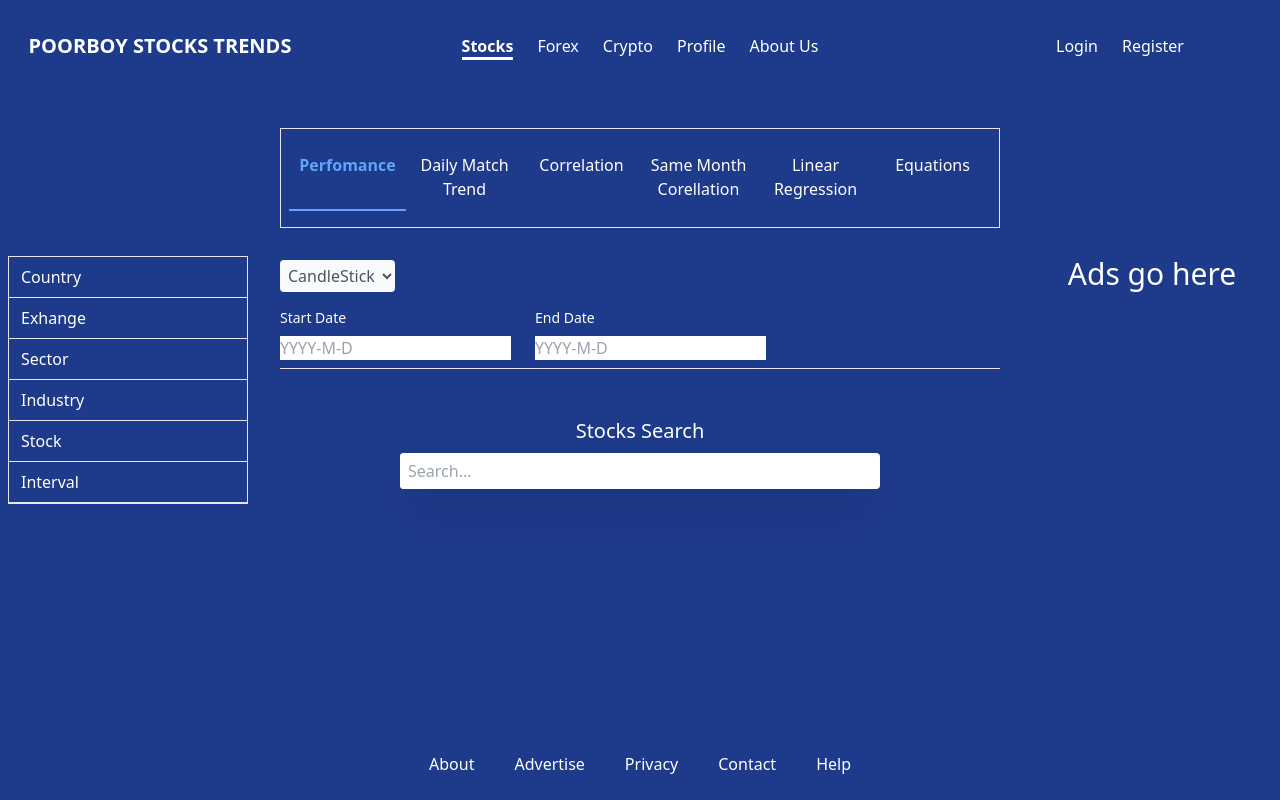
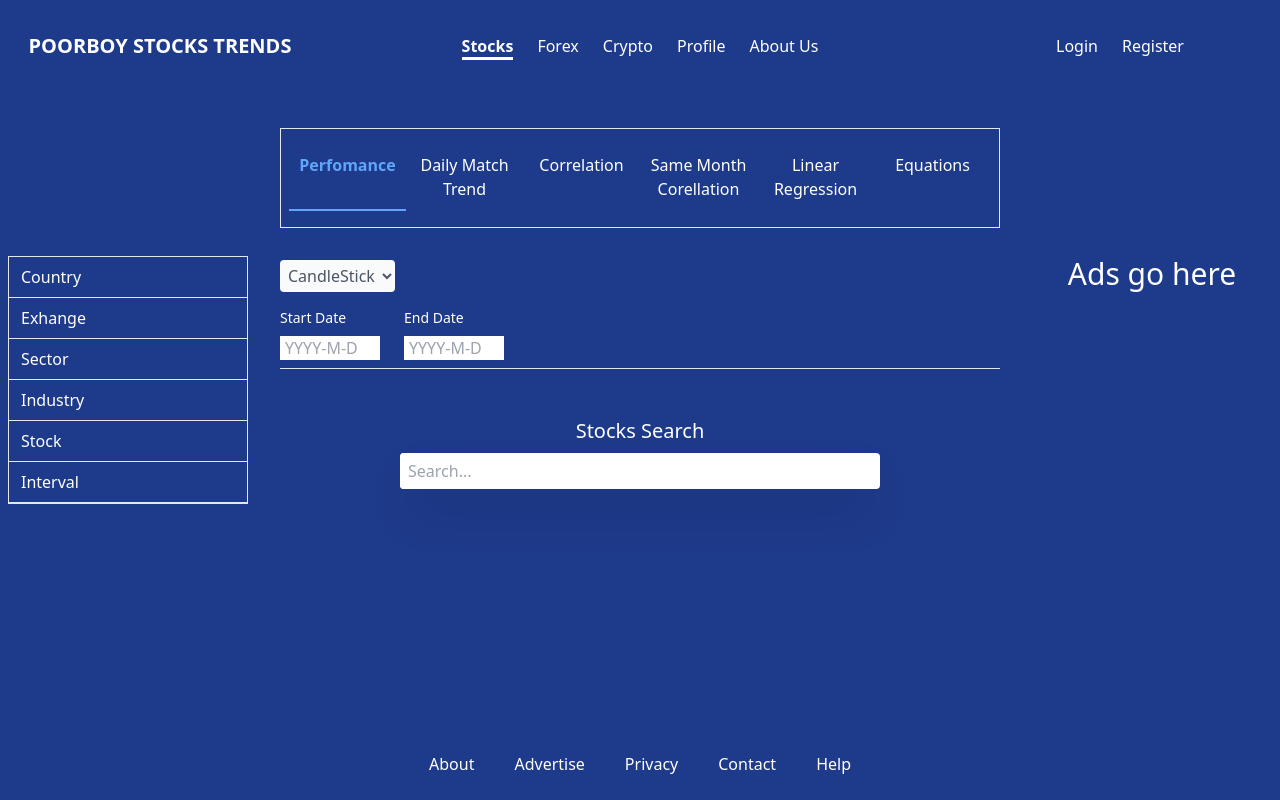
Before and after one commit to codeddave/poorboystockstrends, a React (Create React App) app: page /stocks in a window 1280 px wide. Built offline with nearby package versions, Linux system fonts and the light colour scheme.

Commit message:
styling for DayPickerInput

```diff
--- a/src/pages/Stocks/index.tsx
+++ b/src/pages/Stocks/index.tsx
@@ -77,14 +77,17 @@ const Stocks: FC = () => {
             <div className=" text-gray-700 mb-2 flex">
               <div>
                 <p className="text-white pb-2 text-sm">Start Date</p>
-                <DayPickerInput onDayChange={handleStartDateChange} />
+                <DayPickerInput
+                  onDayChange={handleStartDateChange}
+                  inputProps={{ style: { width: 100, paddingLeft: 5 } }}
+                />
               </div>
 
-              <div className="ml-6">
+              <div className="ml-6  ">
                 <p className="text-white  pb-2 text-sm">End Date</p>
                 <DayPickerInput
                   onDayChange={handleEndDateChange}
-                  style={{ width: "10px" }}
+                  inputProps={{ style: { width: 100, paddingLeft: 5 } }}
                 />
               </div>
             </div>
```
